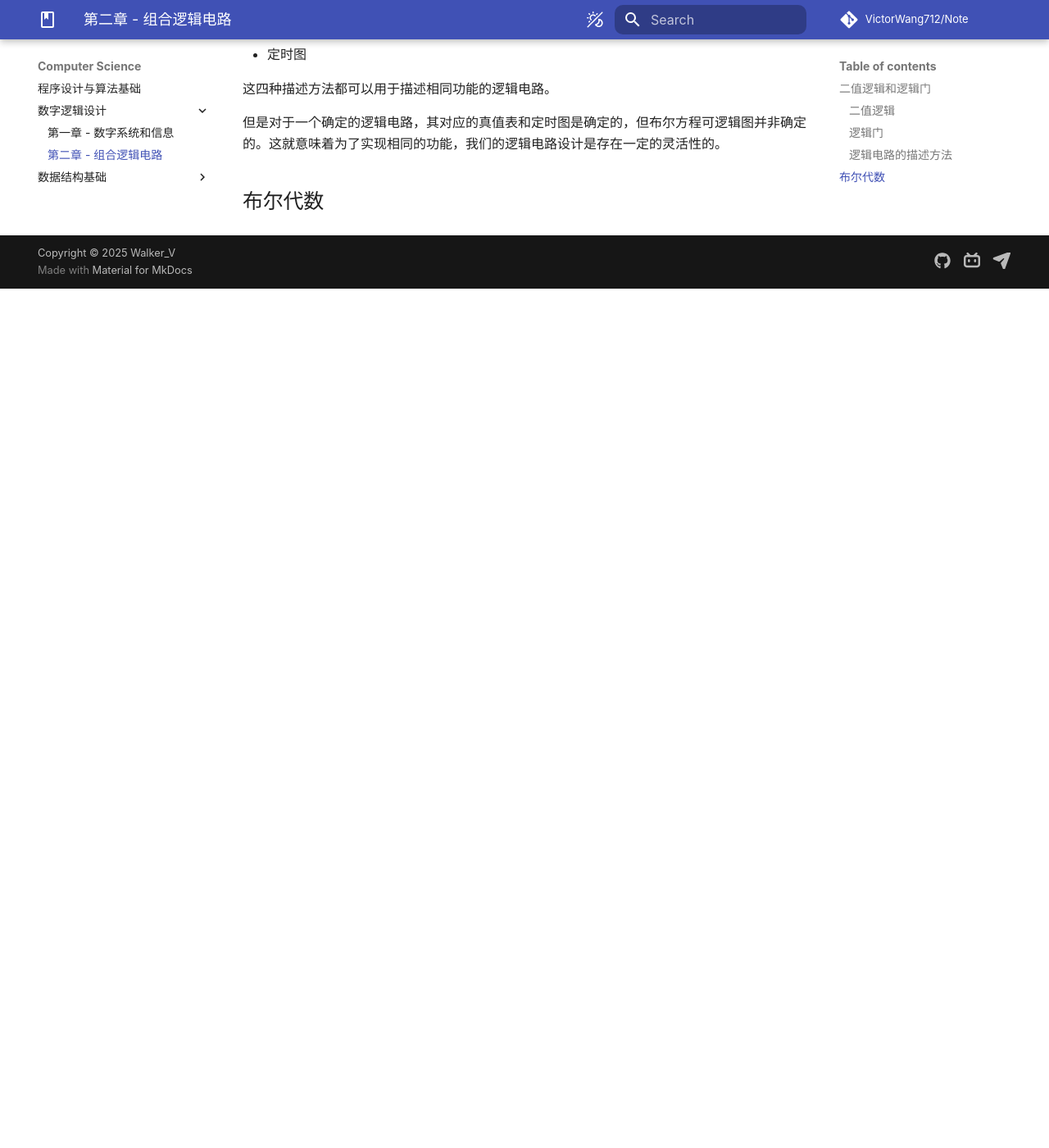
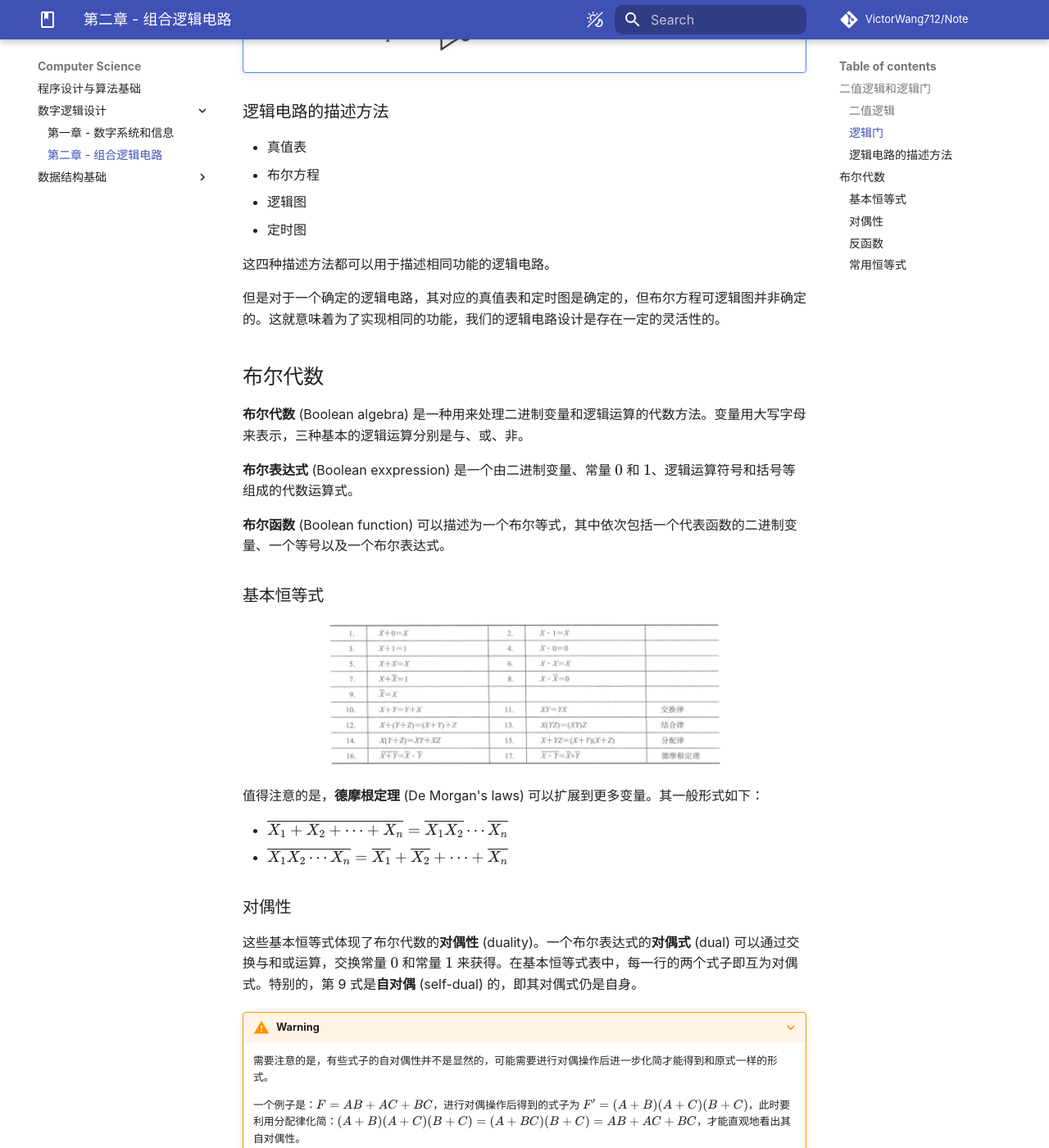
Before and after one commit to VictorWang712/Note, an MkDocs documentation site: the page built from docs/computer_science/digital_logic_design/chapter_2.md, in a window 1280 px wide and 1400 px high, scrolled down 2812 px. Shown: the whole window at 82% size. Built offline with MkDocs 1.6.1 and Material for MkDocs 9.7.7, drawn with Linux system fonts in a browser that asks for light colours; some web fonts are replaced; comment, search, counter and statistics services are not loaded; before the commit the page ends 3164 px from its top, so only the background shows below that; some of the changed text lies outside the part shown.

Commit message:
docs: Edit Digital Logic Design's Chapter 2

```diff
--- a/docs/computer_science/digital_logic_design/chapter_2.md
+++ b/docs/computer_science/digital_logic_design/chapter_2.md
@@ -56,7 +56,7 @@ comments: true
 
 通用门指的是可以独自实现所有布尔函数的门类型，即“功能完全的”。因此只需保证与、或、非三种逻辑运算都可以仅用该种通用门实现。理论证明，与非门和或非门都可以实现这一点。
 
-??? note+
+???+ note
 
     有关与非门是通用门的证明：
 
@@ -76,3 +76,91 @@ comments: true
 但是对于一个确定的逻辑电路，其对应的真值表和定时图是确定的，但布尔方程可逻辑图并非确定的。这就意味着为了实现相同的功能，我们的逻辑电路设计是存在一定的灵活性的。
 
 ## 布尔代数
+
+**布尔代数** (Boolean algebra) 是一种用来处理二进制变量和逻辑运算的代数方法。变量用大写字母来表示，三种基本的逻辑运算分别是与、或、非。
+
+**布尔表达式** (Boolean exxpression) 是一个由二进制变量、常量 $0$ 和 $1$、逻辑运算符号和括号等组成的代数运算式。
+
+**布尔函数** (Boolean function) 可以描述为一个布尔等式，其中依次包括一个代表函数的二进制变量、一个等号以及一个布尔表达式。
+
+### 基本恒等式
+
+<div style="text-align: center; margin-top: 0px;">
+<img src="https://raw.githubusercontent.com/VictorWang712/Note/refs/heads/main/docs/assets/images/computer_science/digital_logic_design/chapter_2_5.png" width="70%" style="margin: 0 auto;">
+</div>
+
+值得注意的是，**德摩根定理** (De Morgan's laws) 可以扩展到更多变量。其一般形式如下：
+
+- $\overline{X_{1} + X_{2} + \cdots + X_{n}} = \overline{X_{1}} \overline{X_{2}} \cdots \overline{X_{n}}$
+- $\overline{X_{1} X_{2} \cdots X_{n}} = \overline{X_{1}} + \overline{X_{2}} + \cdots + \overline{X_{n}}$
+
+### 对偶性
+
+这些基本恒等式体现了布尔代数的**对偶性** (duality)。一个布尔表达式的**对偶式** (dual) 可以通过交换与和或运算，交换常量 $0$ 和常量 $1$ 来获得。在基本恒等式表中，每一行的两个式子即互为对偶式。特别的，第 9 式是**自对偶** (self-dual) 的，即其对偶式仍是自身。
+
+???+ warning
+
+    需要注意的是，有些式子的自对偶性并不是显然的，可能需要进行对偶操作后进一步化简才能得到和原式一样的形式。
+
+    一个例子是：$F = A B + A C + B C$，进行对偶操作后得到的式子为 $F' = (A + B) (A + C) (B + C)$，此时要利用分配律化简：$(A + B) (A + C) (B + C) = (A + B C) (B + C) = A B + A C + B C$，才能直观地看出其自对偶性。
+
+### 反函数
+
+函数 $F$ 的反函数 $\overline{F}$，就是在真值表中将 $F$ 的值由 $1$ 变成 $0$，$0$ 变成 $1$。对表达式取反可以通过交换与和或运算，并将每一个变量和常量均取反的方法得到。其正确性是由德摩根定理保证的。
+
+虽然上文给出了求反函数的一般方法，但该方法实际上非常繁琐，实际操作中常用多次德摩根定理进行化简。
+
+> 例：求 $F_{1} = \overline{X} Y \overline{Z} + \overline{X} \overline{Y} Z, F_{2} = X (\overline{Y} \overline{Z} + Y Z)$ 的反函数。
+>
+> <div style="text-align: center; margin-top: 0px;">
+> <img src="https://raw.githubusercontent.com/VictorWang712/Note/refs/heads/main/docs/assets/images/computer_science/digital_logic_design/chapter_2_6.png" width="70%" style="margin: 0 auto;">
+> </div>
+
+更进一步地，求反函数还有一个更加便捷的方法：求出函数的对偶式并将每一个变量取反。
+
+> 同样求前述的 $F_{1}, F_{2}$ 的反函数：
+> <div style="text-align: center; margin-top: 0px;">
+> <img src="https://raw.githubusercontent.com/VictorWang712/Note/refs/heads/main/docs/assets/images/computer_science/digital_logic_design/chapter_2_7.png" width="70%" style="margin: 0 auto;">
+> </div>
+
+### 常用恒等式
+
+从上述基本的运算定理出发，我们可以得到若干常用恒等式：
+
+- $X + XY = X$
+- $X Y + X \overline{Y} = X$
+- $X + \overline{X} Y = X + Y$
+
+其证明如下：
+
+<div style="text-align: center; margin-top: 0px;">
+<img src="https://raw.githubusercontent.com/VictorWang712/Note/refs/heads/main/docs/assets/images/computer_science/digital_logic_design/chapter_2_8.png" width="70%" style="margin: 0 auto;">
+</div>
+
+利用对偶性，我们不难得到另外三个恒等式：
+
+- $X (X + Y) = X$
+- $(X + Y) (X + \overline{Y}) = X$
+- $X (\overline{X} + Y) = XY$
+
+我们同样给出其证明：
+
+<div style="text-align: center; margin-top: 0px;">
+<img src="https://raw.githubusercontent.com/VictorWang712/Note/refs/heads/main/docs/assets/images/computer_science/digital_logic_design/chapter_2_9.png" width="70%" style="margin: 0 auto;">
+</div>
+
+基于以上恒等式，一个更重要的定理是**一致律定理** (consensus theorem)：
+
+$$X Y + \overline{X} Z + Y Z = X Y + \overline{X} Z$$
+
+其证明也非常重要：
+
+<div style="text-align: center; margin-top: 0px;">
+<img src="https://raw.githubusercontent.com/VictorWang712/Note/refs/heads/main/docs/assets/images/computer_science/digital_logic_design/chapter_2_10.png" width="70%" style="margin: 0 auto;">
+</div>
+
+可以注意到，其中最关键的第一步，在于利用 $(X + \overline{X}) = 1$ 引入了 $(X + \overline{X})$，从而实现了裂项。
+
+一致律的对偶式如下：
+
+$$(X + Y) (\overline{X} + Z) (Y + Z) = (X + Y) (\overline{X} + Z)$$
```
Also changed, not shown: docs/assets/images/computer_science/digital_logic_design/chapter_2_10.png (added), docs/assets/images/computer_science/digital_logic_design/chapter_2_5.png (added), docs/assets/images/computer_science/digital_logic_design/chapter_2_6.png (added), docs/assets/images/computer_science/digital_logic_design/chapter_2_7.png (added), docs/assets/images/computer_science/digital_logic_design/chapter_2_8.png (added), docs/assets/images/computer_science/digital_logic_design/chapter_2_9.png (added).
